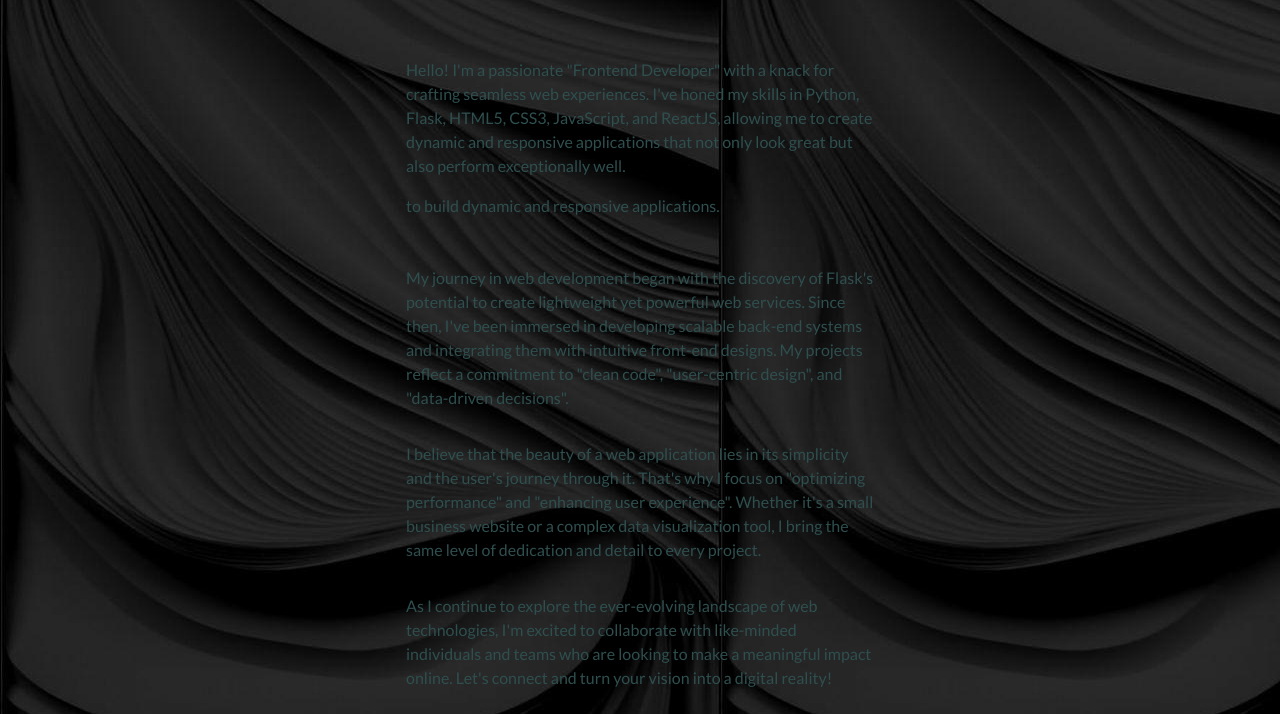
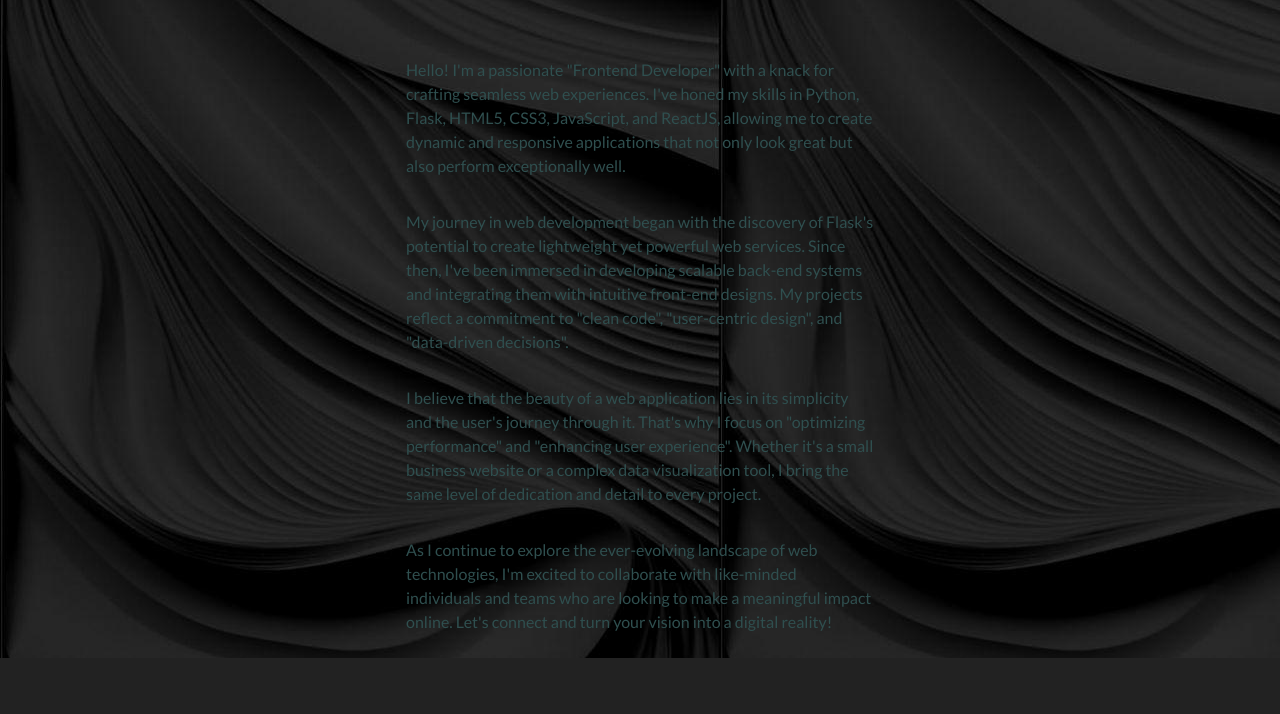
Before and after one commit to keaye/portfolio, a Flask app: page /about in a window 1280 px wide. Shown: the part 169-883 px from the top of the page. After the commit the page ends 827 px from the top, so only its background shows below. Run offline with Flask 3, Linux system fonts and the light colour scheme.

Commit message:
modified:   templates/about.html

```diff
--- a/templates/about.html
+++ b/templates/about.html
@@ -11,8 +11,8 @@
             I've honed my skills in Python, Flask, HTML5, CSS3, JavaScript, and ReactJS,
             allowing me to create dynamic and responsive applications that not only look great but also perform exceptionally well.
         </p>
-            to build dynamic and responsive applications.
-        </p>
+
+
 
         <p>
             My journey in web development began with the discovery of Flask's potential to create lightweight yet powerful
```
